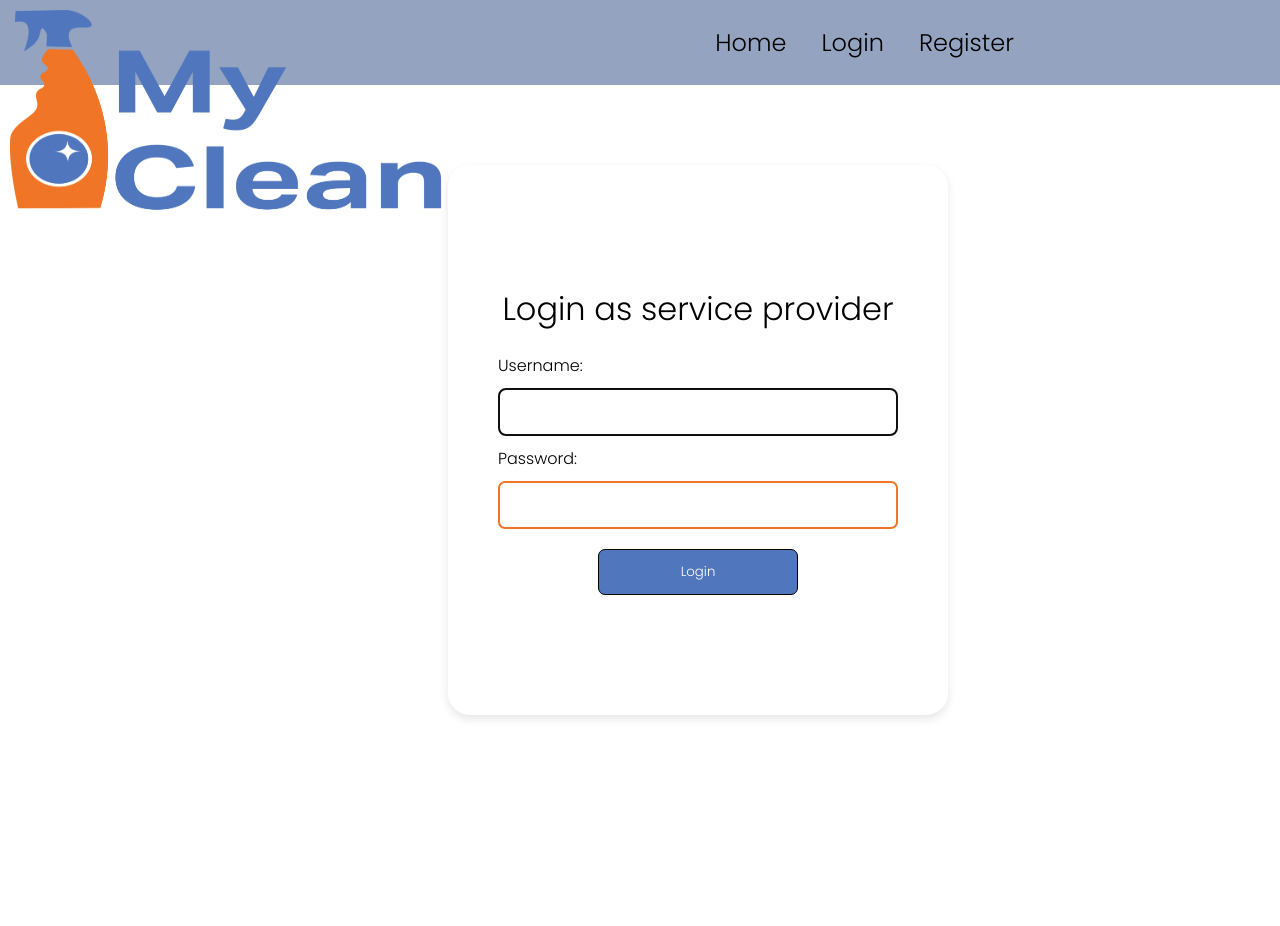
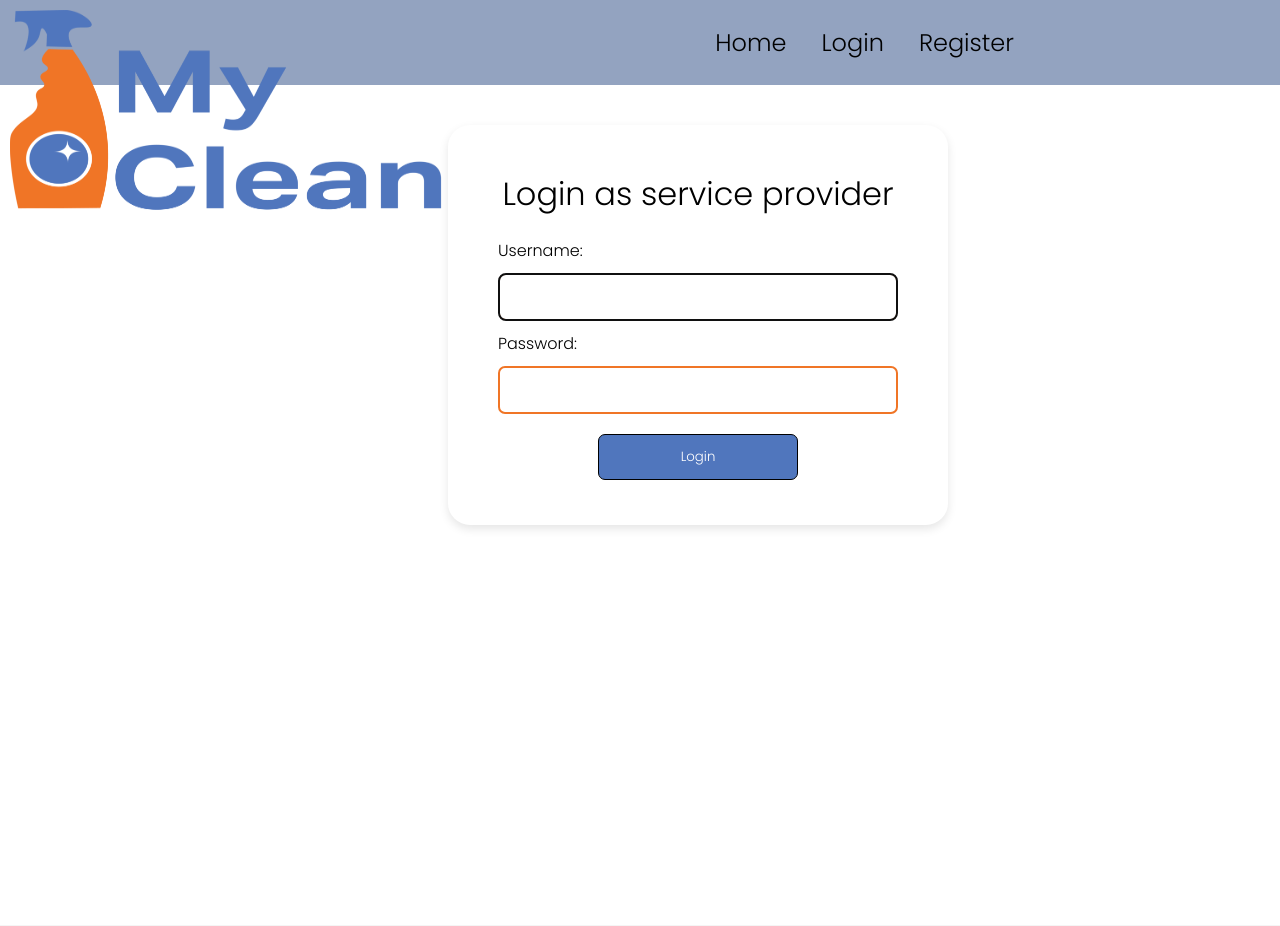
Before and after one commit to JoshuaDelosSantos/my-clean-project, a Django app: page /accounts/login_sp/ in a window 1280 px wide. Shown: the top 926 px of the page. Run offline with Django 5.2, Linux system fonts and the light colour scheme.

Commit message:
Improve spacing for login and register forms

```diff
--- a/myclean/static/css/style.css
+++ b/myclean/static/css/style.css
@@ -57,7 +57,7 @@ footer {
 }
 
 .register-box {
-    height: auto;
+    height: 800px;
     width: 500px;
     margin-top: 5vh;
     display: flex;
@@ -221,10 +221,10 @@ footer {
 }
 
 .login-box {
-    height: 550px;
+    height: 400px;
     width: 500px;
     box-shadow: 0px 4px 10px rgba(0, 0, 0, 0.1);
-    margin-top: 10vh;
+    margin-top: 5vh;
     border-radius: 22px;
     display: flex;
     flex-direction: column;
```
